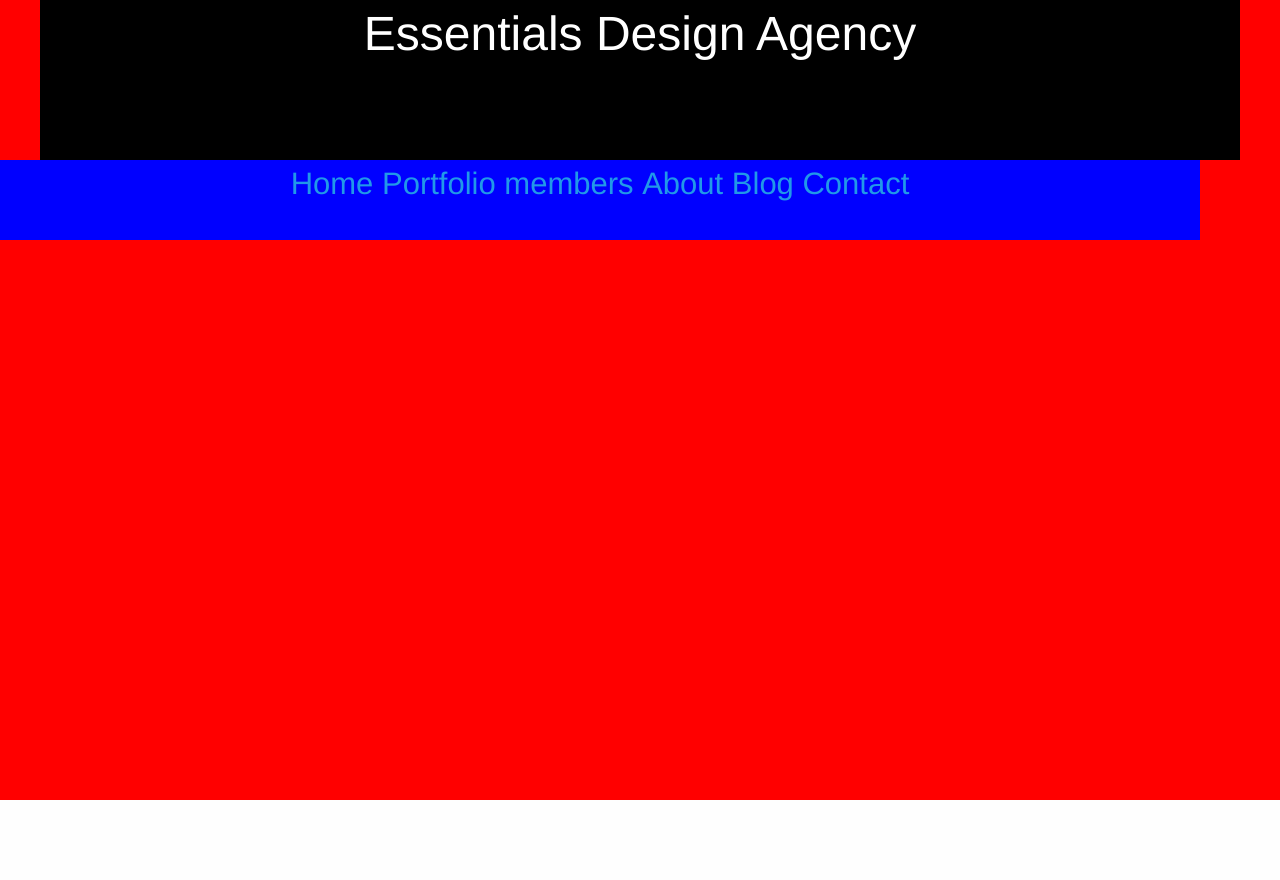
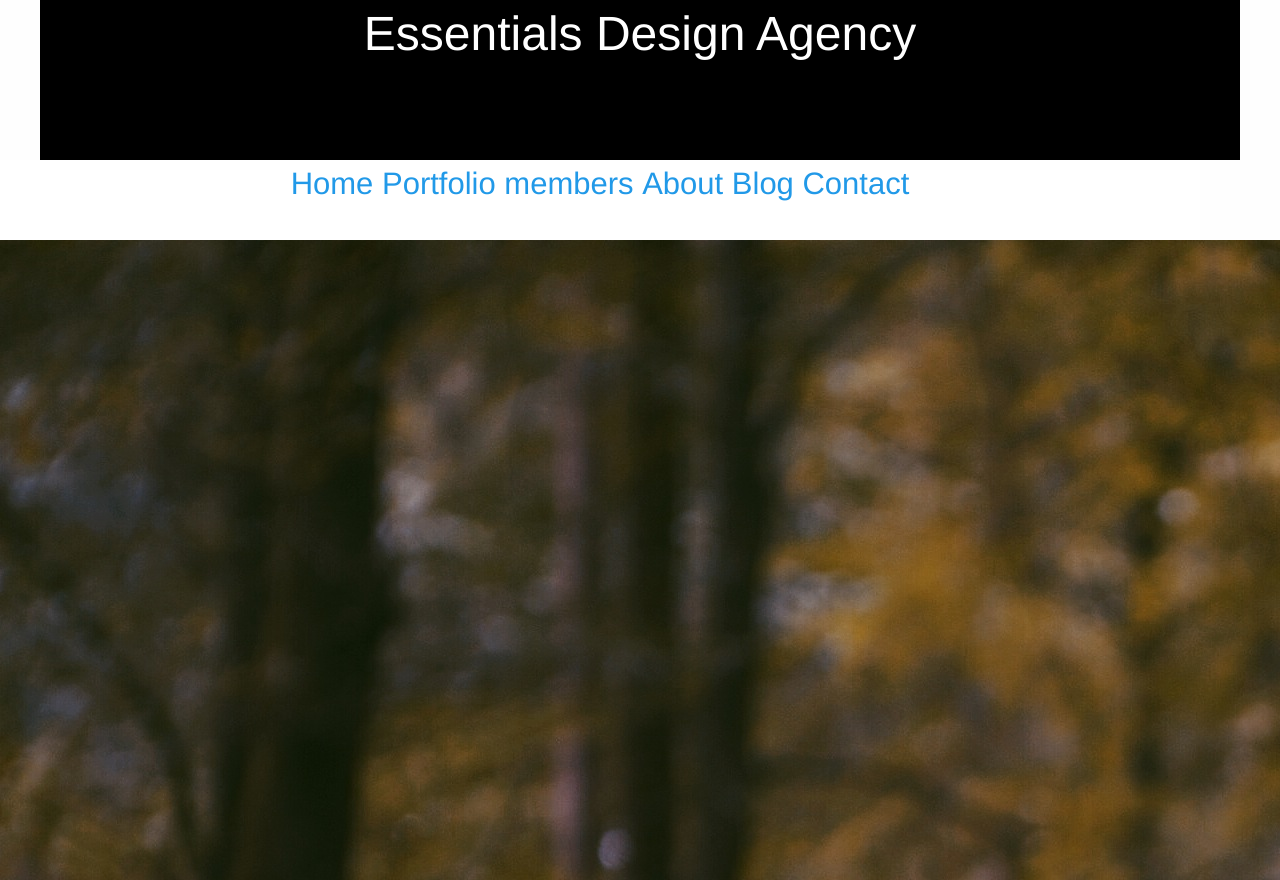
Before and after one commit to ArvidQuarshie/essentials, a plain HTML site: page index.html in a window 1280 px wide. Before the commit the page ends 800 px from the top, so only its background shows below. Drawn offline with Linux system fonts and the light colour scheme.

Commit message:
added effects and bg

```diff
--- a/css/app.css
+++ b/css/app.css
@@ -9,7 +9,7 @@ body{
 }
 #menu{
     height:10%;
-    background-color: blue;
+    background-color: white;
     max-width: 1200px;
   text-align: center;
 
@@ -18,7 +18,7 @@ body{
 
     height:100%;
     width:100%;
-    background-color: red;
+
 }
 .hvr-grow {
     display: inline-block;
@@ -36,3 +36,9 @@ body{
 .hvr-grow:active {
     transform: scale(1.1);
 }
+.landing{
+    height:80%;
+    width:100%;
+   background-image: url(../resources/landing.jpeg);
+    overflow: hidden;
+}
--- a/index.html
+++ b/index.html
@@ -1,5 +1,6 @@
 <!doctype html>
 <html class="no-js" lang="en" dir="ltr">
+
 <head>
     <meta charset="utf-8">
     <meta http-equiv="x-ua-compatible" content="ie=edge">
@@ -11,9 +12,10 @@
     <link rel="stylesheet" href="css/hover.css">
 
 </head>
+
 <body>
     <div id="container">
-      <div class="column row" id ="header">
+        <div class="column row" id="header">
             <h1>Essentials Design Agency</h1>
         </div>
         <div id="menu">
@@ -27,8 +29,12 @@
              </h3>
 
         </div>
+          <div class="landing">
+
+             </div>
 
     </div>
 
 </body>
+
 </html>
```
Also changed, not shown: resources/landing.jpeg (added), 1 other file. Lines whose indentation alone changed are shown as unchanged.
